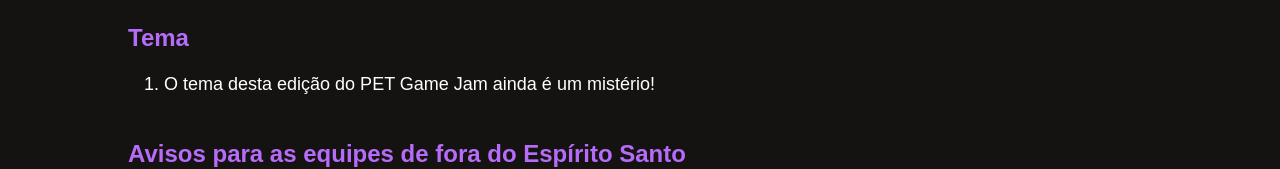
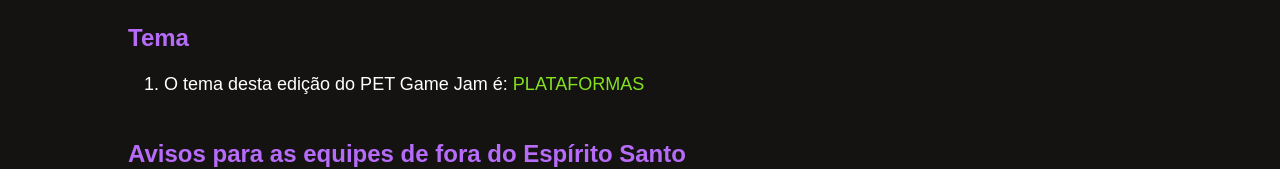
Before and after one commit to pet-eng-comp-ufes/game-jam, a Next.js app in the folder frontend/: page /regras in a window 1280 px wide. Shown: the part 722-891 px from the top of the page. Built offline with nearby package versions, Linux system fonts and the light colour scheme; no server answers.

Commit message:
tema liberado

```diff
--- a/frontend/src/app/regras/page.tsx
+++ b/frontend/src/app/regras/page.tsx
@@ -31,7 +31,10 @@
           Tema
         </h2>
         <ol className="list-decimal ml-9 mb-6 space-y-2">
-          <li>O tema desta edição do PET Game Jam ainda é um mistério!</li>
+          <li>
+            O tema desta edição do PET Game Jam é:{" "}
+            <span style={{ color: "#85e21f" }}>PLATAFORMAS</span>
+          </li>
         </ol>
 
         {/* Avisos */}
```
